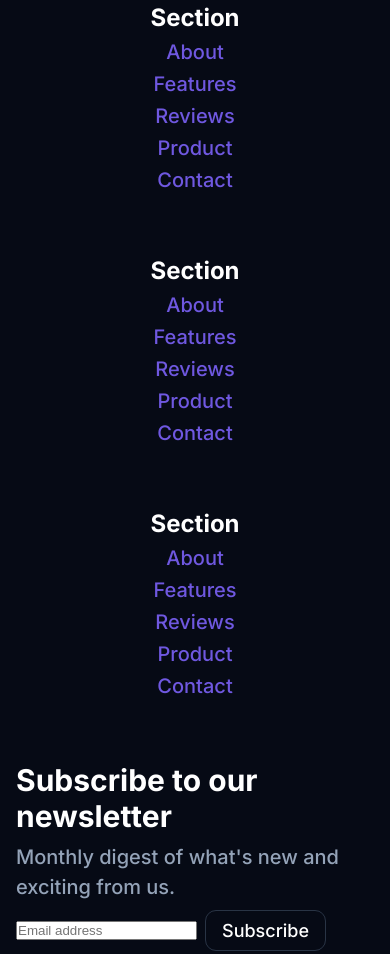
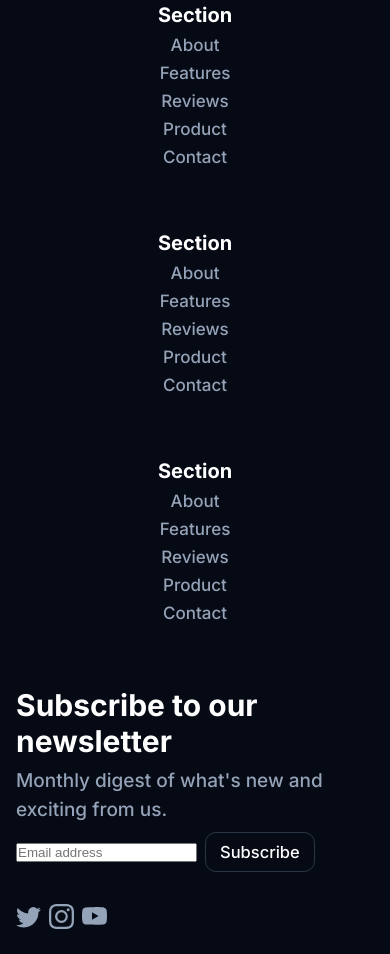
Before and after one commit to clementhart999/clementhart999.github.io, a plain HTML site: page templates/index.html in a window 390 px wide. Shown: the part 4153-5107 px from the top of the page. Drawn offline with nearby package versions, Linux system fonts and the light colour scheme; files that its build step writes are made by us from their sources; files whose address does not match are found by name.

Commit message:
Website rebuild

```diff
--- a/static/css/style.css
+++ b/static/css/style.css
@@ -57,6 +57,23 @@
   font-size: 21px;
 }
 
+section .footer h6 {
+  font-size: 20px;
+}
+
+section .footer a {
+  font-size: 17px;
+  color: #94a3b8;
+}
+
+section .footer a:hover {
+  color: #795EFF;
+}
+
+section .footer p {
+  font-size: 19px;
+}
+
 nav {
   font-family: var(--default-font);
   position: fixed;
@@ -78,28 +95,28 @@
   transition: 1s, border-bottom 0.25s, backdrop-filter 0s, -webkit-backdrop-filter 0s;
 }
 
-nav#navbar {
+nav.navbar {
   padding: 16px 128px;
 }
 
-nav#navbar a {
+nav.navbar a {
   font-size: 17px;
   color: white;
   text-decoration: none;
 }
 
-nav#navbar button {
+nav.navbar button, .footer button {
   font-size: 16.5px;
   padding: 9px 14px;
-  border-width: 1px;
+  border-width: 1px !important;
 }
 
-nav#navbar #title {
+nav.navbar #title {
   font-size: 21px;
   font-weight: bold;
 }
 
-nav#navbar a#bar {
+nav.navbar a#bar {
   cursor: pointer;
   display: none;
 }
@@ -219,7 +236,7 @@
 }
 
 a {
-  color: #6f58e0;
+  color: #7c66ea;
   font-size: 20px;
   cursor: pointer;
   text-decoration: none;
@@ -254,7 +271,7 @@
 }
 
 svg.ionicon {
-  background: rgb(26, 11, 61);
+  background: rgb(26,11,61);
   color: #6447f6;
   width: 30px;
   height: 30px;
@@ -275,12 +292,12 @@
     padding: 64px 32px 256px;
   }
 
-  nav#navbar {
+  nav.navbar {
     padding: 16px 32px;
     width: calc(100% - 64px);
   }
 
-  nav#navbar a#bar {
+  nav.navbar a#bar {
     display: block;
   }
 
@@ -313,11 +330,11 @@
     display: none;
   }
 
-  #footer {
+  .footer {
     flex-direction: column;
   }
 
-  section #footer {
+  section .footer {
     gap: 64px;
   }
 }
@@ -333,19 +350,19 @@
     padding: 64px 16px;
   }
 
-  #footer {
+  .footer {
     flex-direction: column;
     justify-content: center;
   	align-items: center;
   	text-align: center;
   }
 
-  #footer .flex.gap-128 {
+  .footer .flex.gap-128 {
     flex-direction: column;
     gap: 64px;
   }
 
-  #footer .flex.gap-16 {
+  .footer .flex.gap-16 {
     gap: 8px;
   }
 
--- a/templates/index.html
+++ b/templates/index.html
@@ -9,10 +9,10 @@
     <script src="https://ajax.googleapis.com/ajax/libs/jquery/3.5.1/jquery.min.js"></script>
   </head>
   <body>
-    <nav class="flex space-between" id="navbar">
+    <nav class="flex space-between navbar" id="navbar">
       <div class="flex gap-8">
         <a class="flex gap-8" id="title">
-            <svg id="logo-13" width="40" height="40" viewBox="0 0 49 48" fill="none" xmlns="http://www.w3.org/2000/svg"> <path d="M1.98441 29.2899C1.98441 27.0299 2.42954 24.7919 3.29444 22.704C4.15935 20.6159 5.42701 18.7187 7.02513 17.1206C8.62324 15.5225 10.5204 14.2548 12.6084 13.3899C14.6965 12.5251 16.9344 12.0799 19.1945 12.0799V29.2899H1.98441Z" class="ccustom" fill="#ab1a1a"></path> <path d="M1.98441 29.2899C1.98441 31.55 2.42954 33.7879 3.29444 35.876C4.15935 37.964 5.42701 39.8612 7.02513 41.4593C8.62324 43.0574 10.5204 44.3251 12.6084 45.19C14.6965 46.0549 16.9344 46.5 19.1945 46.5V29.2899H1.98441Z" class="ccompli1" fill="#c94747"></path> <path d="M36.4043 29.2899C36.4043 31.55 35.9595 33.7879 35.0947 35.876C34.2298 37.964 32.9622 39.8612 31.3638 41.4593C29.7657 43.0574 27.8685 44.3251 25.7804 45.19C23.6925 46.0549 21.4545 46.5 19.1945 46.5V29.2899H36.4043Z" class="ccompli2" fill="#ff9191"></path> <path d="M47.0156 14.422C47.0156 21.5586 41.23 27.344 34.0935 27.344H21.1716V14.422C21.1716 7.2854 26.957 1.5 34.0935 1.5C41.23 1.5 47.0156 7.2854 47.0156 14.422Z" class="ccustom" fill="#FF7917"></path></svg>Codeminds</a>
+          <svg id="logo-13" width="40" height="40" viewBox="0 0 49 48" fill="none" xmlns="http://www.w3.org/2000/svg"> <path d="M1.98441 29.2899C1.98441 27.0299 2.42954 24.7919 3.29444 22.704C4.15935 20.6159 5.42701 18.7187 7.02513 17.1206C8.62324 15.5225 10.5204 14.2548 12.6084 13.3899C14.6965 12.5251 16.9344 12.0799 19.1945 12.0799V29.2899H1.98441Z" class="ccustom" fill="#ab1a1a"></path> <path d="M1.98441 29.2899C1.98441 31.55 2.42954 33.7879 3.29444 35.876C4.15935 37.964 5.42701 39.8612 7.02513 41.4593C8.62324 43.0574 10.5204 44.3251 12.6084 45.19C14.6965 46.0549 16.9344 46.5 19.1945 46.5V29.2899H1.98441Z" class="ccompli1" fill="#c94747"></path> <path d="M36.4043 29.2899C36.4043 31.55 35.9595 33.7879 35.0947 35.876C34.2298 37.964 32.9622 39.8612 31.3638 41.4593C29.7657 43.0574 27.8685 44.3251 25.7804 45.19C23.6925 46.0549 21.4545 46.5 19.1945 46.5V29.2899H36.4043Z" class="ccompli2" fill="#ff9191"></path> <path d="M47.0156 14.422C47.0156 21.5586 41.23 27.344 34.0935 27.344H21.1716V14.422C21.1716 7.2854 26.957 1.5 34.0935 1.5C41.23 1.5 47.0156 7.2854 47.0156 14.422Z" class="ccustom" fill="#FF7917"></path></svg>Codeminds</a>
       </div>
       <div class="flex gap-32">
   			<a href="/product">Product</a>
@@ -83,7 +83,7 @@
       </div>
     </section>
     <section class="primary border-top">
-      <div class="flex space-between left" id="footer">
+      <div class="flex space-between left footer">
         <div class="flex row gap-128">
           <div class="flex col gap-16">
             <h6>Section</h6>
```
